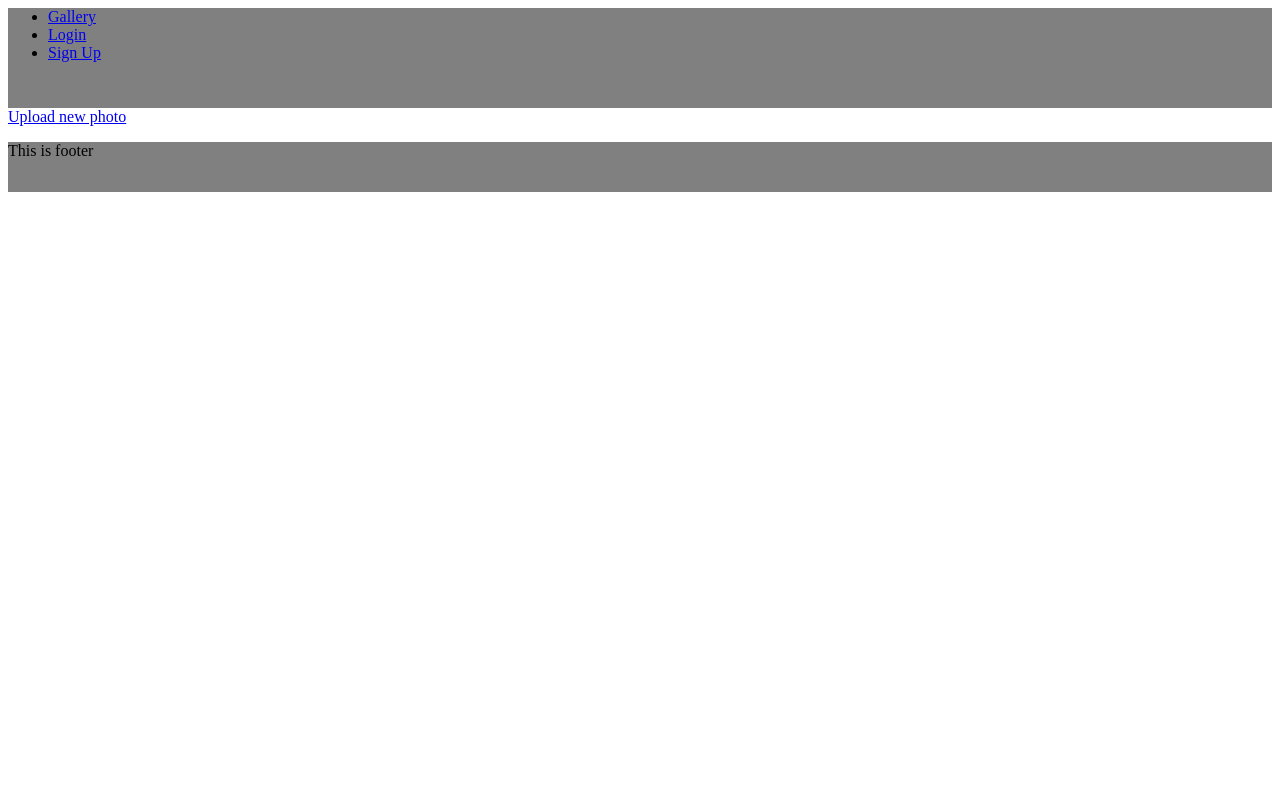
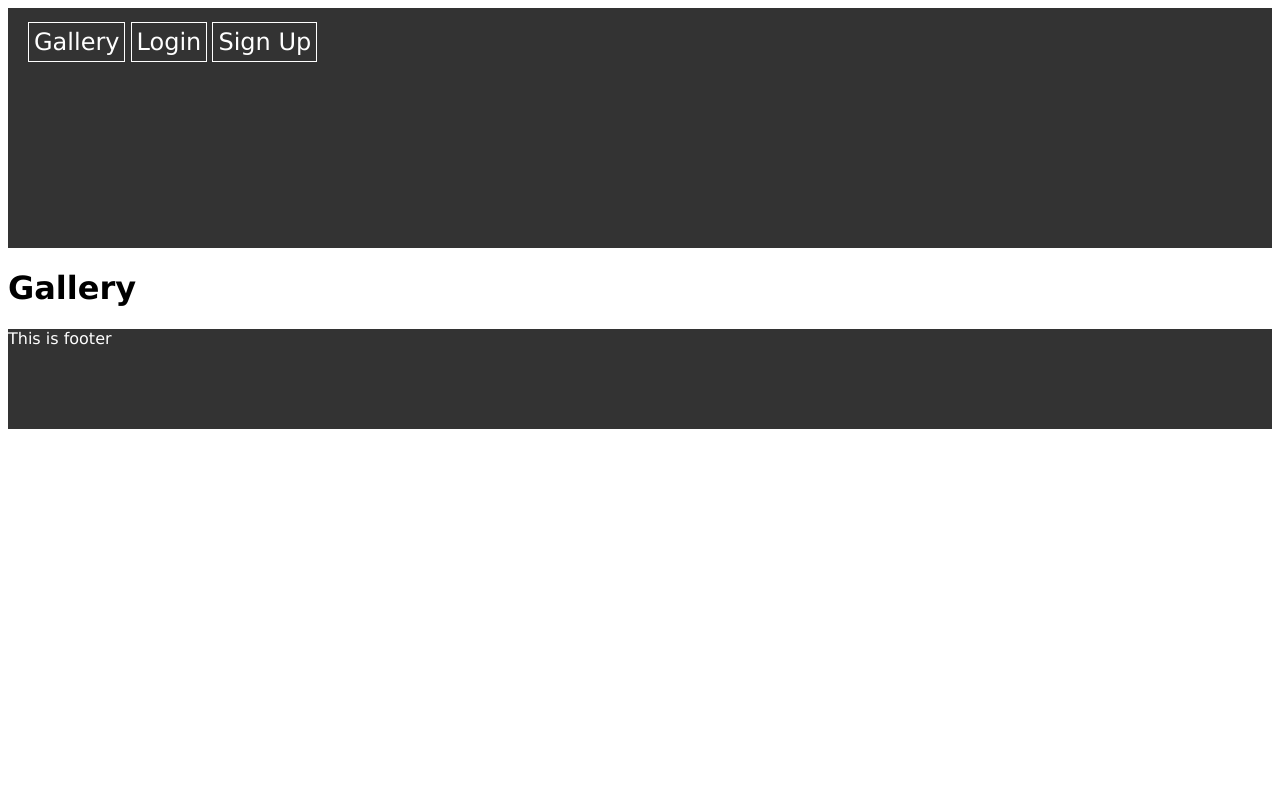
Before and after one commit to rudi8848/camagru, a PHP site: page / in a window 1280 px wide. Run offline with PHP 8.4, Linux system fonts and the light colour scheme; data that the repository does not hold is empty.

Commit message:
start of styles

```diff
--- a/controllers/GalleryController.php
+++ b/controllers/GalleryController.php
@@ -6,10 +6,11 @@ class GalleryController
 	public function actionList()
 	{
 		$data = [];
-		$picturesList = [];
+
 		$picturesList = Gallery::getPicturesList();
 
 		$data['posts'] = $picturesList;
+		$data['title'] = 'Gallery';
 		$view = new View();
 		$view->render('index.php', $data);
 
--- a/views/footer.php
+++ b/views/footer.php
@@ -1,10 +1,7 @@
-<style>
-  .footer {
-    min-height: 50px;
-    background-color: gray;
-  }
-</style>
 
-<div class="footer">
+<footer>
   <p>This is footer</p>
-</div>
+</footer>
+
+        </body>
+    </html>
--- a/views/header.php
+++ b/views/header.php
@@ -1,23 +1,26 @@
-<style>
-  .header {
-    min-height: 100px;
-    background-color: gray;
-  }
-</style>
+<!DOCTYPE html>
+    <html>
+        <head>
+            <meta charset="utf-8">
+            <link href="/views/styles/main.css" rel="stylesheet">
+            <title><?=$data['title']?></title>
+        </head>
+        <body>
+            <header>
+              <nav class="main-menu">
 
-<div class="header">
-  <ul class="main-menu">
+                  <a href="/gallery">Gallery</a>
+                <?php if (empty($_SESSION['user']['id'])) : ?>
+                  <a href="/login">Login</a>
+                  <a href="/signup">Sign Up</a>
+                <?php else : ?>
 
-      <li><a href="/gallery">Gallery</a></li>
-    <?php if (empty($_SESSION['user']['id'])) : ?>
-      <li><a href="/login">Login</a></li>
-      <li><a href="/signup">Sign Up</a></li>
-    <?php else : ?>
+                  <a href="/settings">Settings</a>
+                  <a href="/logout">Logout</a>
 
-      <li><a href="/settings">Settings</a></li>
-      <li><a href="/logout">Logout</a></li>
-      <p class="username">Hello, <?=$_SESSION['user']['name']?></p>
-    <?php endif; ?>
+                    <br/><a id="btn-new" href="/new">Upload new photo</a><br/>
+                    <p class="username">Hello, <?=$_SESSION['user']['name']?></p>
+                <?php endif; ?>
 
-  </ul>
-</div>
+              </nav>
+            </header>
--- a/views/index.php
+++ b/views/index.php
@@ -1,13 +1,13 @@
 <?php require_once('header.php');?>
 
-<a href="/new">Upload new photo</a><br/>
-
+<div class="gallery">
+<h1><?=$data['title']?></h1>
 <?php foreach ($data['posts'] as $post): ?>
-  <hr>
+<article>
   <h2> <?=$post['description']?> </h2>
-  <p><img src="<?=$post['image_path']?>"</p>
+  <p><img src="<?=$post['image_path']?>" width="800"></p>
   <p><?=$post['created_at']?></p>
-
+</article>
 <?php endforeach?>
-
+</div>
 <?php require_once('footer.php');?>
--- /dev/null
+++ b/views/styles/main.css
@@ -0,0 +1,59 @@
+body {
+    font-family: "Lucida Sans", "Lucida Grande", Verdana, Arial, sans-serif;
+    line-height: normal;
+}
+
+header {
+    height: 200px;
+    padding: 20px;
+}
+
+footer {
+    height: 100px;
+}
+
+header, footer {
+    background-color: #333333;
+    color: #FFFFFF;
+}
+
+.main-menu {
+    font-weight: normal;
+    margin-right: 0;
+    margin-left: auto;
+    margin-bottom: 20px;
+
+}
+
+#btn-new {
+    position: relative;
+    top: 100px;
+}
+
+nav a {
+    color: #FFFFFF;
+    text-decoration: none;
+    font-size: 1.5em;
+    text-align: center;
+    padding: 5px;
+    border: 1px solid #ffffff ;
+}
+
+nav a:hover {
+    background-color: #C70039;
+}
+
+article {
+    max-width: 80%;
+    margin: 0 auto;
+}
+
+.username {
+    color: #C70039;
+    position: relative;
+    left: 80%;
+}
+
+.gallery {
+
+}
```
